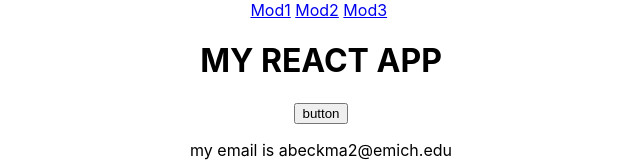
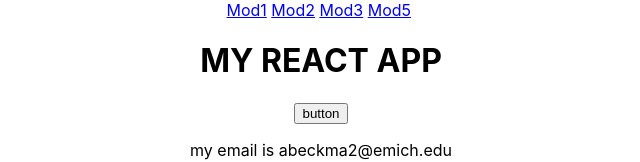
Before and after one commit to COSC631-2021Fall/profile-app-abeckma2, a React (Create React App) app in the folder profile-app/: page / in a window 1280 px wide. Shown: the top 162 px of the page, without its empty margins (319-959 px from the left). Built offline with nearby package versions, Linux system fonts and the light colour scheme; no server answers.

Commit message:
react continue 2 components in 1 file check

```diff
--- a/profile-app/src/components/navbar.js
+++ b/profile-app/src/components/navbar.js
@@ -15,6 +15,10 @@ function Navbar()
         {
             url:"module3",
             name:"Mod3"
+        },
+        {
+            url:"module5",
+            name:"Mod5"
         }
     ];
     let menu=links.map((path)=>{
```
